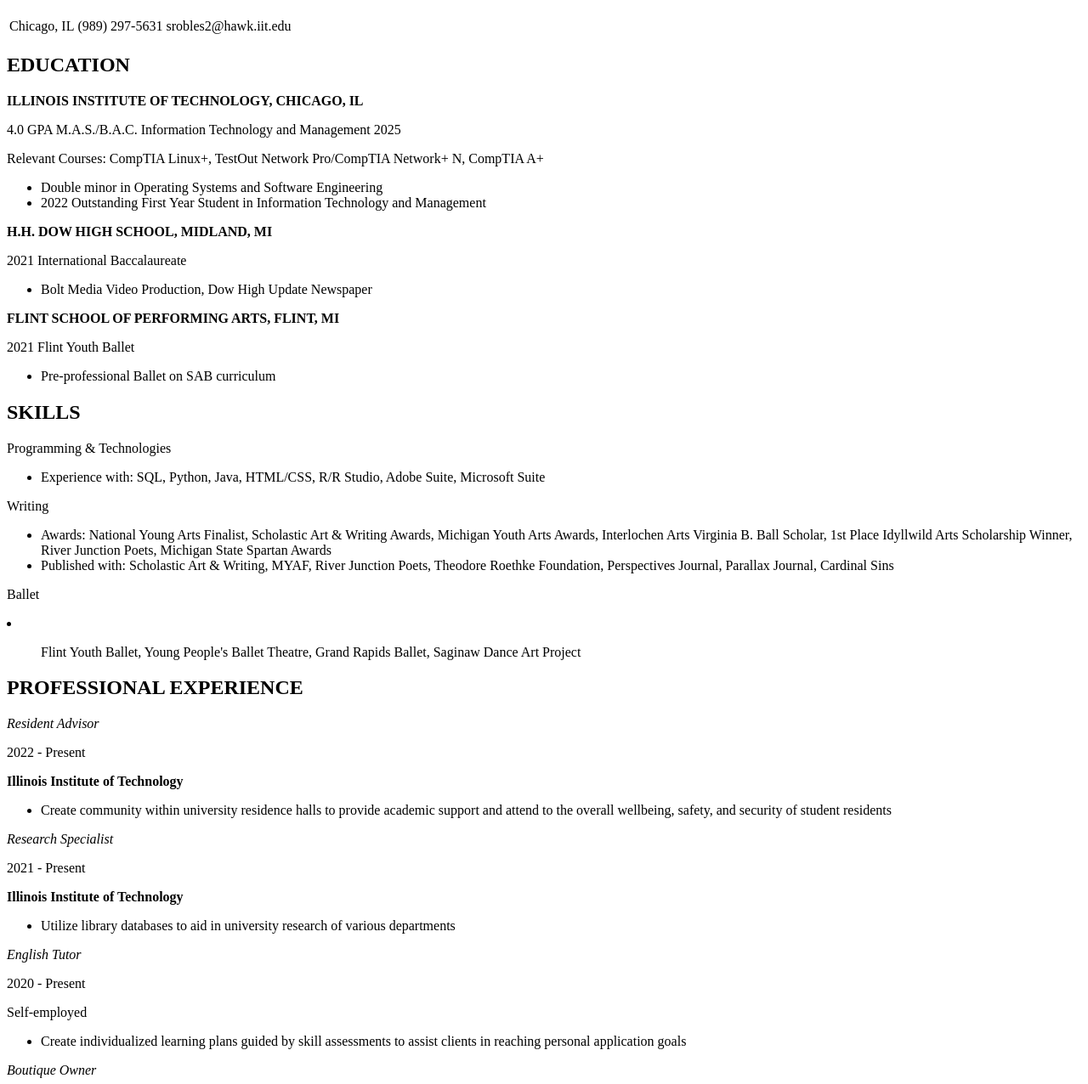
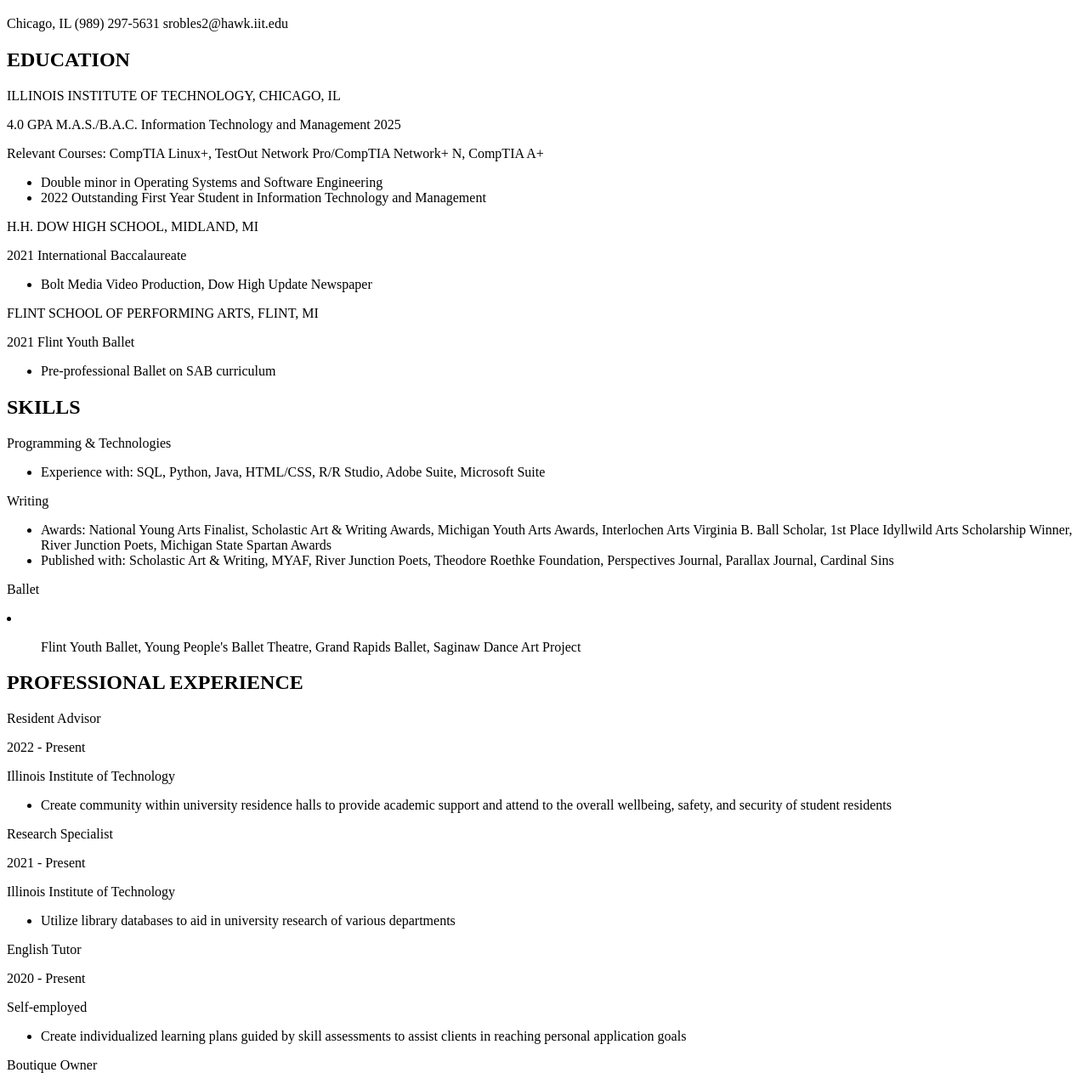
Before and after one commit to sophiamrobles/Project1, a plain HTML site: page index.html in a window 1280 px wide. Shown: the part 61-1337 px from the top of the page at 85% size. Drawn offline with Linux system fonts and the light colour scheme.

Commit message:
Update index.html

```diff
--- a/index.html
+++ b/index.html
@@ -2,41 +2,29 @@
 <html lang="en">
 <head>
     <meta charset="UTF-8">
-    <title>Sophia Robles</title>
+    <title>resume</title>
 </head>
-
 <body>
-
     <h1>Sophia Robles</h1>
-    <table>
-        <tr>
-            <td>Chicago, IL</td>
-            <td>(989) 297-5631</td>
-            <td>srobles2@hawk.iit.edu</td>
-        </tr>
-    </table>
-
+    <p>Chicago, IL (989) 297-5631 srobles2@hawk.iit.edu</p>
     <h2>EDUCATION</h2>
-    <p><b>ILLINOIS INSTITUTE OF TECHNOLOGY, CHICAGO, IL</b></p>
+    <p>ILLINOIS INSTITUTE OF TECHNOLOGY, CHICAGO, IL</p>
     <p>4.0 GPA M.A.S./B.A.C. Information Technology and Management 2025</p>
     <p>Relevant Courses: CompTIA Linux+, TestOut Network Pro/CompTIA Network+ N, CompTIA A+</p>
     <ul>
         <li>Double minor in Operating Systems and Software Engineering</li>
         <li>2022 Outstanding First Year Student in Information Technology and Management</li>
     </ul>
-
-    <p><b>H.H. DOW HIGH SCHOOL, MIDLAND, MI</b></p>
+    <p>H.H. DOW HIGH SCHOOL, MIDLAND, MI</p>
     <p>2021 International Baccalaureate</p>
     <ul>
         <li>Bolt Media Video Production, Dow High Update Newspaper</li>
     </ul>
-
-    <p><b>FLINT SCHOOL OF PERFORMING ARTS, FLINT, MI</b></p>
+    <p>FLINT SCHOOL OF PERFORMING ARTS, FLINT, MI</p>
     <p>2021 Flint Youth Ballet</p>
     <ul>
         <li>Pre-professional Ballet on SAB curriculum</li>
     </ul>
-
     <h2>SKILLS</h2>
     <p>Programming & Technologies</p>
     <ul>
@@ -51,35 +39,26 @@
     <li>
        <ul>Flint Youth Ballet, Young People's Ballet Theatre, Grand Rapids Ballet, Saginaw Dance Art Project</ul>
     </li>
-
     <h2>PROFESSIONAL EXPERIENCE</h2>
-    <p><i>Resident Advisor</i></p>
+    <p>Resident Advisor</p>
     <p>2022 - Present</p>
-    <p><b>Illinois Institute of Technology</b></p>
+    <p>Illinois Institute of Technology</p>
     <ul><li>Create community within university residence halls to provide academic support and attend to the overall wellbeing, safety, and security of student residents</li></ul>
-
-    <p><i>Research Specialist</i></p>
+    <p>Research Specialist</p>
     <p>2021 - Present</p>
-    <p><b>Illinois Institute of Technology</b></p>
+    <p>Illinois Institute of Technology</p>
     <ul><li>Utilize library databases to aid in university research of various departments</li></ul>
-
-    <p><i>English Tutor</i></p>
+    <p>English Tutor</p>
     <p>2020 - Present</p>
     <p>Self-employed</p>
     <ul><li>Create individualized learning plans guided by skill assessments to assist clients in reaching personal application goals</li></ul>
-
-    <p><i>Boutique Owner</i></p>
+    <p>Boutique Owner</p>
     <p>2019-2021</p>
     <p>PECOSA</p>
     <ul><li>Designed website, ran social media advertising campaigns, negotiated contracts with vendors, and managed financial records</li></ul>
-
-    <p><i>Team Lead</i></p>
+    <p>Team Lead</p>
     <p>Skyzone</p>
     <p>2019-2020</p>
     <ul><li>Guided team members to maintain productive operations, kept financial records, enforced safety policy, planned events, and taught aerobic exercise classes</li></ul>
-
-
 </body>
-
-
 </html>
```
